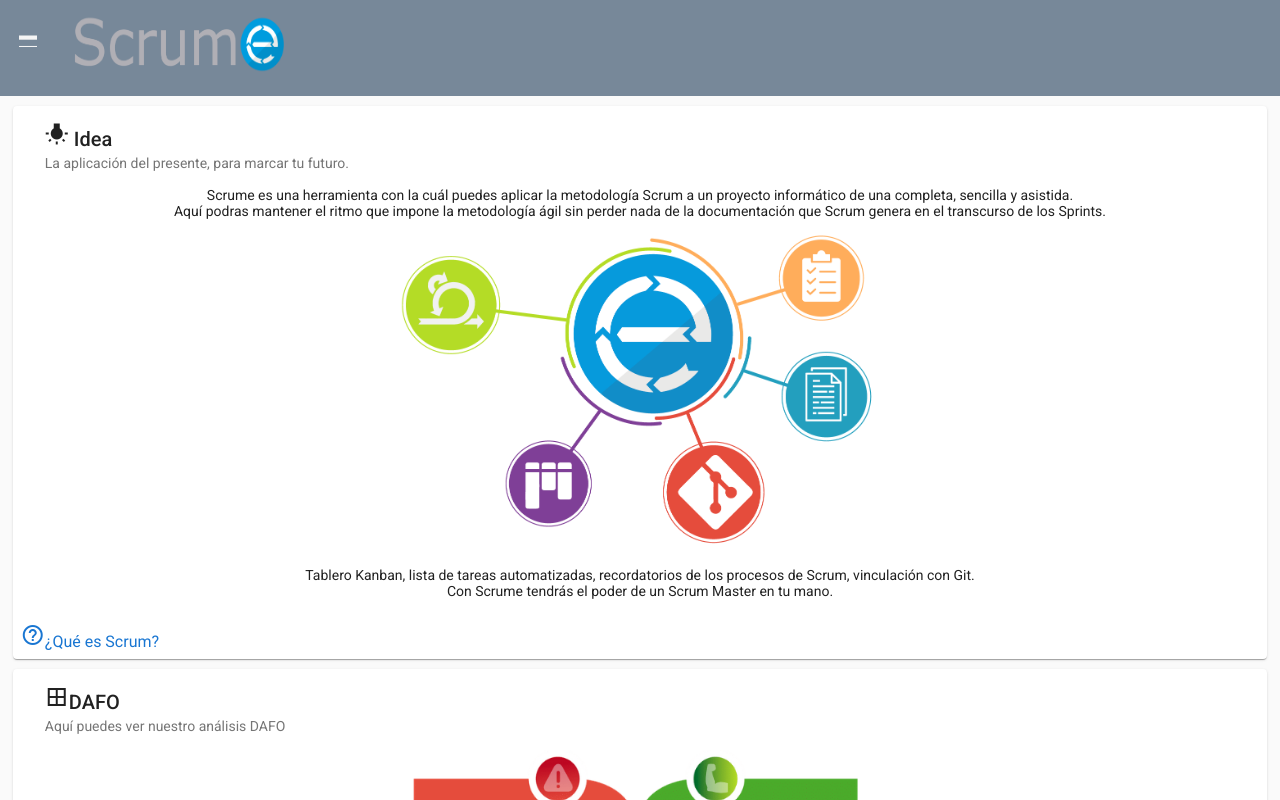
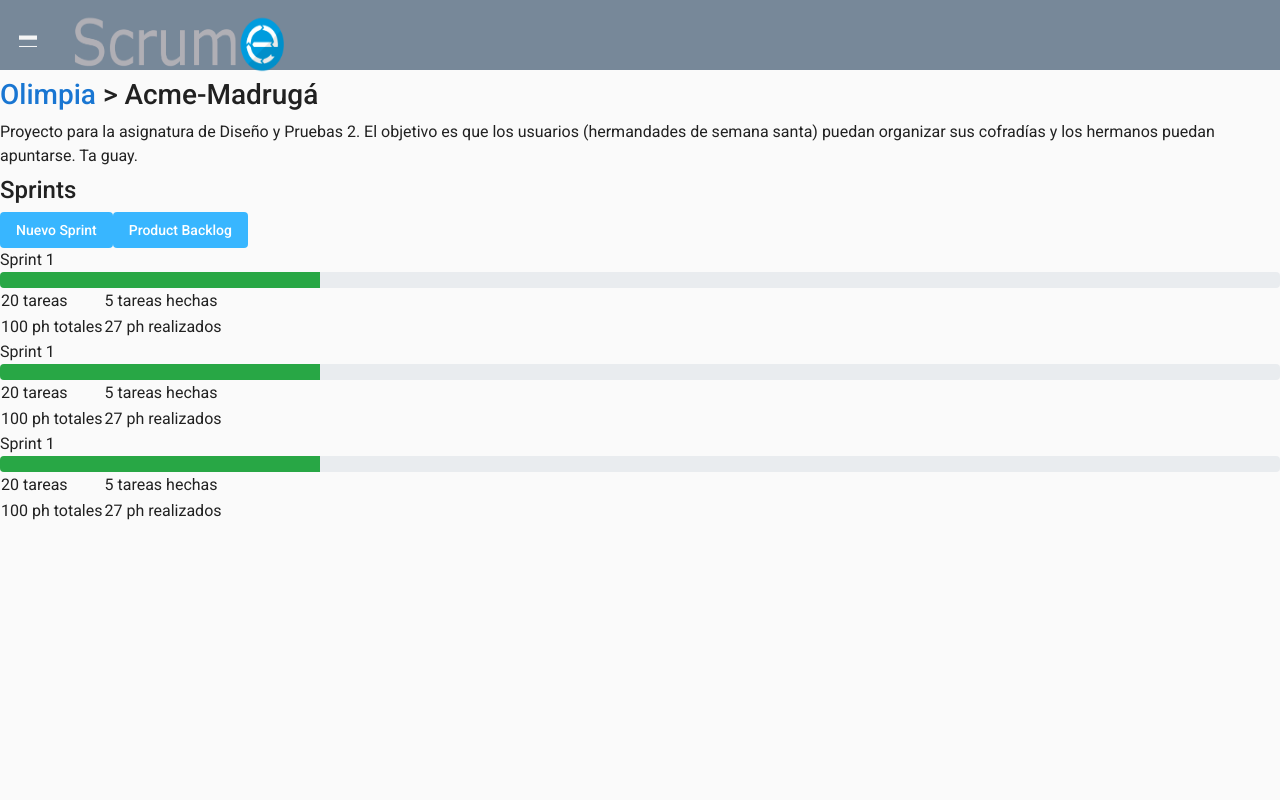
Before and after one commit to manelcecs/scrume, an Angular app: page /project in a window 1280 px wide. Before the commit this address led to /bienvenida. Built offline with nearby package versions, Linux system fonts and the light colour scheme.

Commit message:
feat (proyecto): Estructura de la vista de mostrar proyecto.

```diff
--- a/angular.json
+++ b/angular.json
@@ -3,7 +3,7 @@
   "version": 1,
   "newProjectRoot": "projects",
   "projects": {
-    "flujo-completo": {
+    "scrume-front": {
       "projectType": "application",
       "schematics": {},
       "root": "",
@@ -13,7 +13,7 @@
         "build": {
           "builder": "@angular-devkit/build-angular:browser",
           "options": {
-            "outputPath": "dist/flujo-completo",
+            "outputPath": "dist/scrume-front",
             "index": "src/index.html",
             "main": "src/main.ts",
             "polyfills": "src/polyfills.ts",
@@ -63,18 +63,18 @@
         "serve": {
           "builder": "@angular-devkit/build-angular:dev-server",
           "options": {
-            "browserTarget": "flujoCompleto:build"
+            "browserTarget": "scrume-front:build"
           },
           "configurations": {
             "production": {
-              "browserTarget": "flujoCompleto:build:production"
+              "browserTarget": "scrume-front:build:production"
             }
           }
         },
         "extract-i18n": {
           "builder": "@angular-devkit/build-angular:extract-i18n",
           "options": {
-            "browserTarget": "flujoCompleto:build"
+            "browserTarget": "scrume-front:build"
           }
         },
         "test": {
@@ -111,16 +111,16 @@
           "builder": "@angular-devkit/build-angular:protractor",
           "options": {
             "protractorConfig": "e2e/protractor.conf.js",
-            "devServerTarget": "flujoCompleto:serve"
+            "devServerTarget": "scrume-front:serve"
           },
           "configurations": {
             "production": {
-              "devServerTarget": "flujoCompleto:serve:production"
+              "devServerTarget": "scrume-front:serve:production"
             }
           }
         }
       }
     }
   },
-  "defaultProject": "flujoCompleto"
+  "defaultProject": "scrume-front"
 }
--- a/package.json
+++ b/package.json
@@ -1,5 +1,5 @@
 {
-  "name": "flujo-completo",
+  "name": "scrume-front",
   "version": "0.0.0",
   "scripts": {
     "ng": "ng",
@@ -22,6 +22,7 @@
     "@angular/platform-browser": "~9.0.3",
     "@angular/platform-browser-dynamic": "~9.0.3",
     "@angular/router": "~9.0.3",
+    "@schematics/angular": "^9.0.5",
     "express": "^4.17.1",
     "pass": "^0.2.0",
     "rxjs": "~6.5.4",
@@ -51,6 +52,6 @@
   },
   "engines": {
     "node": "10.19.0",
-    "npm":"6.13.4"
+    "npm": "6.13.4"
   }
 }
--- a/src/app/app-routing.module.ts
+++ b/src/app/app-routing.module.ts
@@ -2,12 +2,14 @@
 import { Routes, RouterModule } from '@angular/router';
 import { WellcomeComponent } from './wellcome/wellcome.component';
 import { BienvenidaComponent } from './bienvenida/bienvenida.component';
+import { ProjectComponent } from './project/project.component';
 
 
 const routes: Routes = [
 
   {path: 'bienvenida', component: BienvenidaComponent},
   {path: 'wellcome', component: WellcomeComponent},
+  {path: 'project', component: ProjectComponent},
 
 ];
 
--- a/src/app/app.component.ts
+++ b/src/app/app.component.ts
@@ -18,21 +18,21 @@
   ngOnInit(): void{
     this.cargarMenu();
 
-    Promise.resolve().then(()=> {
-      let idm = localStorage.getItem("idioma");
-      if (idm == null){
-        localStorage.setItem("idioma", this.idioma);
-      }else{
-        this.idioma = idm;
-      }
+    // Promise.resolve().then(()=> {
+    //   let idm = localStorage.getItem("idioma");
+    //   if (idm == null){
+    //     localStorage.setItem("idioma", this.idioma);
+    //   }else{
+    //     this.idioma = idm;
+    //   }
 
-      if(this.idioma == "es"){
-        this.router.navigate(["bienvenida"]);
-      }else{
-        this.router.navigate(["wellcome"]);
-      }
+    //   if(this.idioma == "es"){
+    //     this.router.navigate(["bienvenida"]);
+    //   }else{
+    //     this.router.navigate(["wellcome"]);
+    //   }
 
-    });
+    // });
   }
 
   ngOnDestroy(): void {
--- /dev/null
+++ b/src/app/project/project.component.css
@@ -0,0 +1,7 @@
+.button-sprints {
+    background-color: #38b6ff;
+    color: white;
+}
+.button-sprints:hover {
+    background-color: #18a1f0;
+}
--- /dev/null
+++ b/src/app/project/project.component.html
@@ -0,0 +1,80 @@
+<div>
+    <section>
+        <div>
+            <h3><a href="/">{{team}}</a> > {{project}}</h3>
+        </div>
+        <div>
+            <p>{{desc}}</p>
+        </div>
+    </section>
+    <section>
+        <div>
+            <h4>Sprints</h4>
+            <button class="button-sprints" mat-flat-button>Nuevo Sprint</button>
+            <button class="button-sprints" mat-flat-button>Product Backlog</button>
+        </div>
+        <div>
+            <div>
+                <div>
+                    <p>Sprint 1</p>
+                    <div class="progress">
+                        <div class="progress-bar bg-success" role="progressbar" style="width: 25%" aria-valuenow="25" aria-valuemin="0" aria-valuemax="100"></div>
+                    </div>
+                </div>
+                <div>
+                    <table>
+                        <tr>
+                          <td>20 tareas</td>
+                          <td>5 tareas hechas</td>
+                        </tr>
+                        <tr>
+                          <td>100<a matTooltip="Puntos de Historia"> ph </a>totales</td>
+                          <td>27<a matTooltip="Puntos de Historia"> ph </a>realizados</td>
+                        </tr>
+                    </table>
+                </div>
+            </div>
+            <div>
+                <div>
+                    <p>Sprint 1</p>
+                    <div class="progress">
+                        <div class="progress-bar bg-success" role="progressbar" style="width: 25%" aria-valuenow="25" aria-valuemin="0" aria-valuemax="100"></div>
+                    </div>
+                </div>
+                <div>
+                    <table>
+                        <tr>
+                            <td>20 tareas</td>
+                            <td>5 tareas hechas</td>
+                        </tr>
+                        <tr>
+                            <td>100<a matTooltip="Puntos de Historia"> ph </a>totales</td>
+                            <td>27<a matTooltip="Puntos de Historia"> ph </a>realizados</td>
+                        </tr>
+                    </table>
+                </div>
+            </div>
+            <div>
+                <div>
+                    <p>Sprint 1</p>
+                    <div class="progress">
+                        <div class="progress-bar bg-success" role="progressbar" style="width: 25%" aria-valuenow="25" aria-valuemin="0" aria-valuemax="100"></div>
+                    </div>
+                </div>
+                <div>
+                    <table>
+                        <tr>
+                            <td>20 tareas</td>
+                            <td>5 tareas hechas</td>
+                        </tr>
+                        <tr>
+                            <td>100<a matTooltip="Puntos de Historia"> ph </a>totales</td>
+                            <td>27<a matTooltip="Puntos de Historia"> ph </a>realizados</td>
+                        </tr>
+                    </table>
+                </div>
+            </div>
+
+        </div>
+    </section>
+</div>
--- /dev/null
+++ b/src/app/project/project.component.ts
@@ -0,0 +1,19 @@
+import { Component, OnInit } from '@angular/core';
+
+@Component({
+  selector: 'app-project',
+  templateUrl: './project.component.html',
+  styleUrls: ['./project.component.css']
+})
+export class ProjectComponent implements OnInit {
+  team : string = "Olimpia"
+  project : string = "Acme-Madrugá"
+  desc : string = "Proyecto para la asignatura de Diseño y Pruebas 2. El objetivo es que los usuarios (hermandades de semana santa) puedan organizar sus cofradías y los hermanos puedan apuntarse. Ta guay.";
+
+
+  constructor() { }
+
+  ngOnInit(): void {
+  }
+
+}
--- a/src/index.html
+++ b/src/index.html
@@ -2,12 +2,16 @@
 <html lang="en">
 <head>
   <meta charset="utf-8">
-  <title>FlujoCompleto</title>
+  <title>Scrume</title>
   <base href="/">
   <meta name="viewport" content="width=device-width, initial-scale=1">
   <link rel="icon" type="image/x-icon" href="favicon.ico">
   <link href="https://fonts.googleapis.com/css?family=Roboto:300,400,500&display=swap" rel="stylesheet">
   <link href="https://fonts.googleapis.com/icon?family=Material+Icons" rel="stylesheet">
+  <link rel="stylesheet" href="https://maxcdn.bootstrapcdn.com/bootstrap/4.0.0/css/bootstrap.min.css" integrity="sha384-Gn5384xqQ1aoWXA+058RXPxPg6fy4IWvTNh0E263XmFcJlSAwiGgFAW/dAiS6JXm" crossorigin="anonymous">
+  <script src="https://code.jquery.com/jquery-3.2.1.slim.min.js" integrity="sha384-KJ3o2DKtIkvYIK3UENzmM7KCkRr/rE9/Qpg6aAZGJwFDMVNA/GpGFF93hXpG5KkN" crossorigin="anonymous"></script>
+  <script src="https://cdnjs.cloudflare.com/ajax/libs/popper.js/1.12.9/umd/popper.min.js" integrity="sha384-ApNbgh9B+Y1QKtv3Rn7W3mgPxhU9K/ScQsAP7hUibX39j7fakFPskvXusvfa0b4Q" crossorigin="anonymous"></script>
+  <script src="https://maxcdn.bootstrapcdn.com/bootstrap/4.0.0/js/bootstrap.min.js" integrity="sha384-JZR6Spejh4U02d8jOt6vLEHfe/JQGiRRSQQxSfFWpi1MquVdAyjUar5+76PVCmYl" crossorigin="anonymous"></script>
 </head>
 <body>
 
```
Also changed, not shown: src/app/app.module.ts (+7 -1 lines), 2 other files (tests, documents, lock files or other folders).
